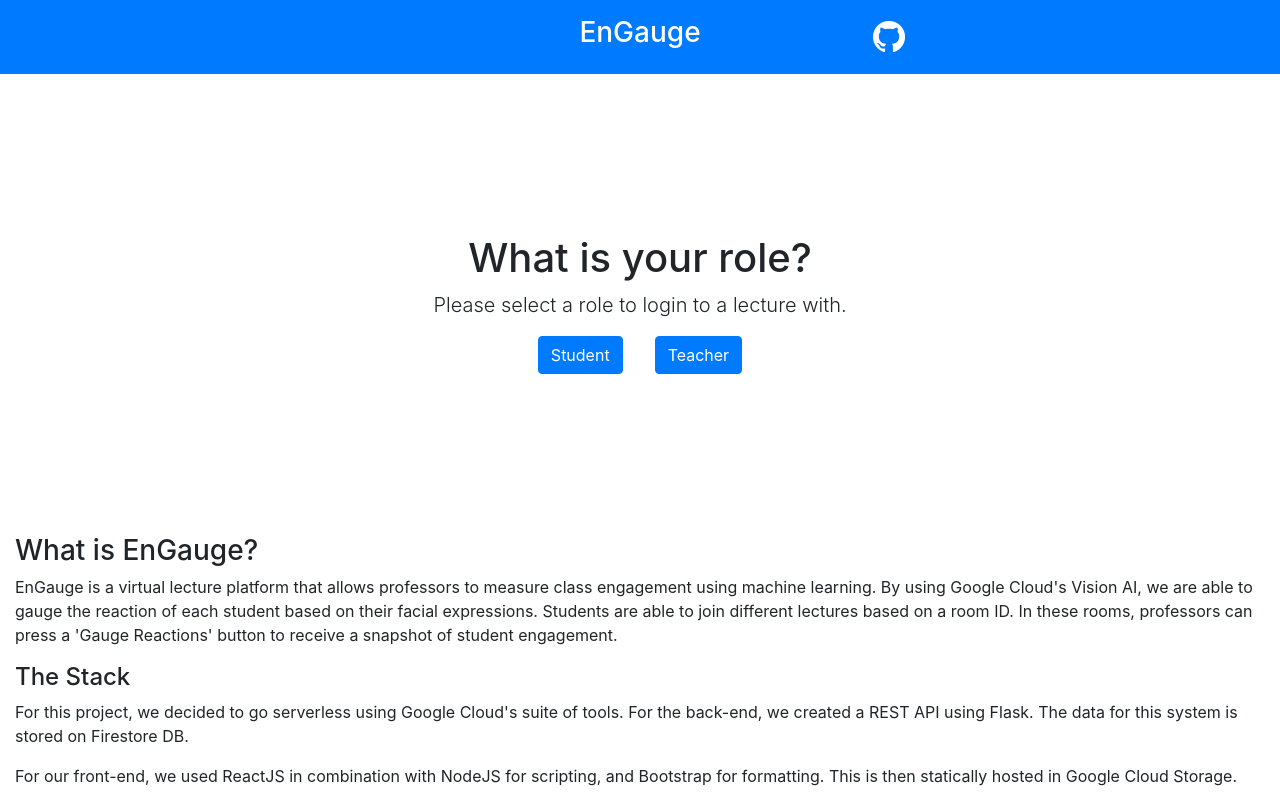
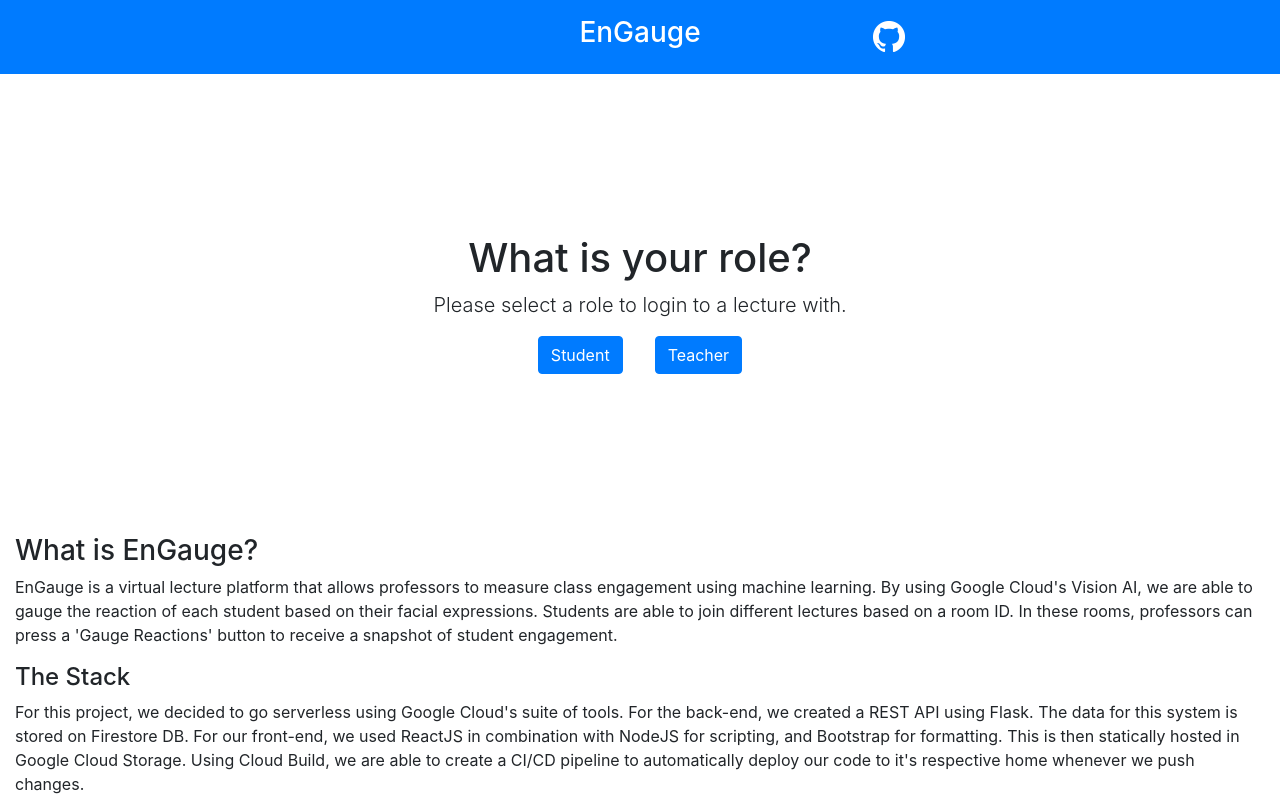
Before and after one commit to genceyalcin/engauge, a React (Create React App) app in the folder ui-main/: page /home in a window 1280 px wide. Built offline with nearby package versions, Linux system fonts and the light colour scheme.

Commit message:
updated about

```diff
--- a/ui-main/public/index.html
+++ b/ui-main/public/index.html
@@ -10,34 +10,11 @@
       content="Web site created using create-react-app"
     />
     <link rel="apple-touch-icon" href="%PUBLIC_URL%/logo192.png" />
-    <!--
-      manifest.json provides metadata used when your web app is installed on a
-      user's mobile device or desktop. See https://developers.google.com/web/fundamentals/web-app-manifest/
-    -->
     <link rel="manifest" href="%PUBLIC_URL%/manifest.json" />
-    <!--
-      Notice the use of %PUBLIC_URL% in the tags above.
-      It will be replaced with the URL of the `public` folder during the build.
-      Only files inside the `public` folder can be referenced from the HTML.
-
-      Unlike "/favicon.ico" or "favicon.ico", "%PUBLIC_URL%/favicon.ico" will
-      work correctly both with client-side routing and a non-root public URL.
-      Learn how to configure a non-root public URL by running `npm run build`.
-    -->
-    <title>React App</title>
+    <title>EnGauge</title>
   </head>
   <body>
     <noscript>You need to enable JavaScript to run this app.</noscript>
     <div id="root"></div>
-    <!--
-      This HTML file is a template.
-      If you open it directly in the browser, you will see an empty page.
-
-      You can add webfonts, meta tags, or analytics to this file.
-      The build step will place the bundled scripts into the <body> tag.
-
-      To begin the development, run `npm start` or `yarn start`.
-      To create a production bundle, use `npm run build` or `yarn build`.
-    -->
   </body>
 </html>
--- a/ui-main/src/components/about.tsx
+++ b/ui-main/src/components/about.tsx
@@ -16,16 +16,15 @@ const About: React.FunctionComponent<AboutProps> = () => {
 				snapshot of student engagement.
 			</p>
 			<h4>The Stack</h4>
-			{/* TODO: FINISH THIS DESCRIPTION */}
 			<p>
 				For this project, we decided to go serverless using Google
 				Cloud's suite of tools. For the back-end, we created a REST API
 				using Flask. The data for this system is stored on Firestore DB.
-			</p>
-			<p>
 				For our front-end, we used ReactJS in combination with NodeJS
 				for scripting, and Bootstrap for formatting. This is then
-				statically hosted in Google Cloud Storage.
+				statically hosted in Google Cloud Storage. Using Cloud Build, we
+				are able to create a CI/CD pipeline to automatically deploy our
+				code to it's respective home whenever we push changes.
 			</p>
 		</div>
 	);
```
